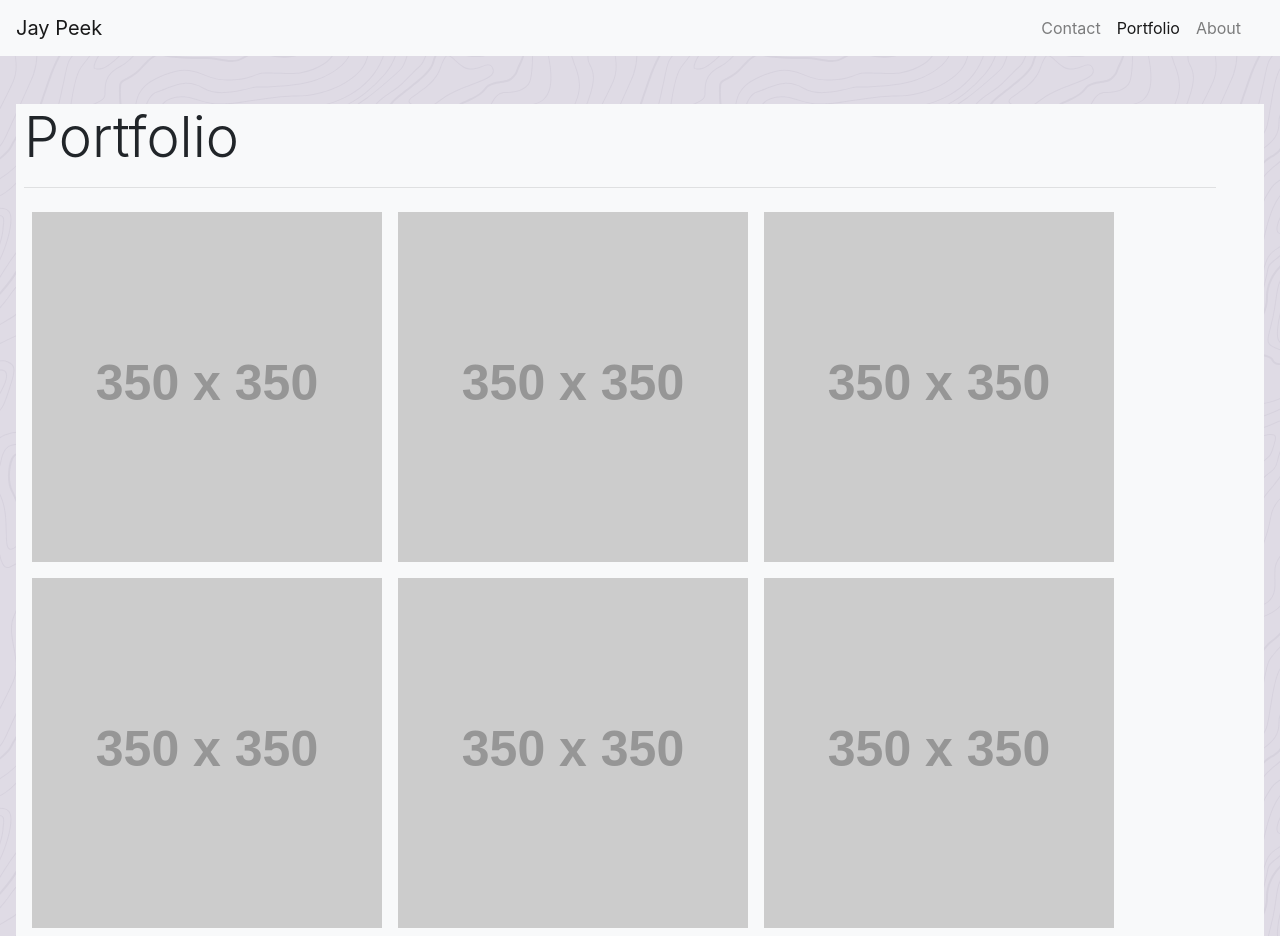
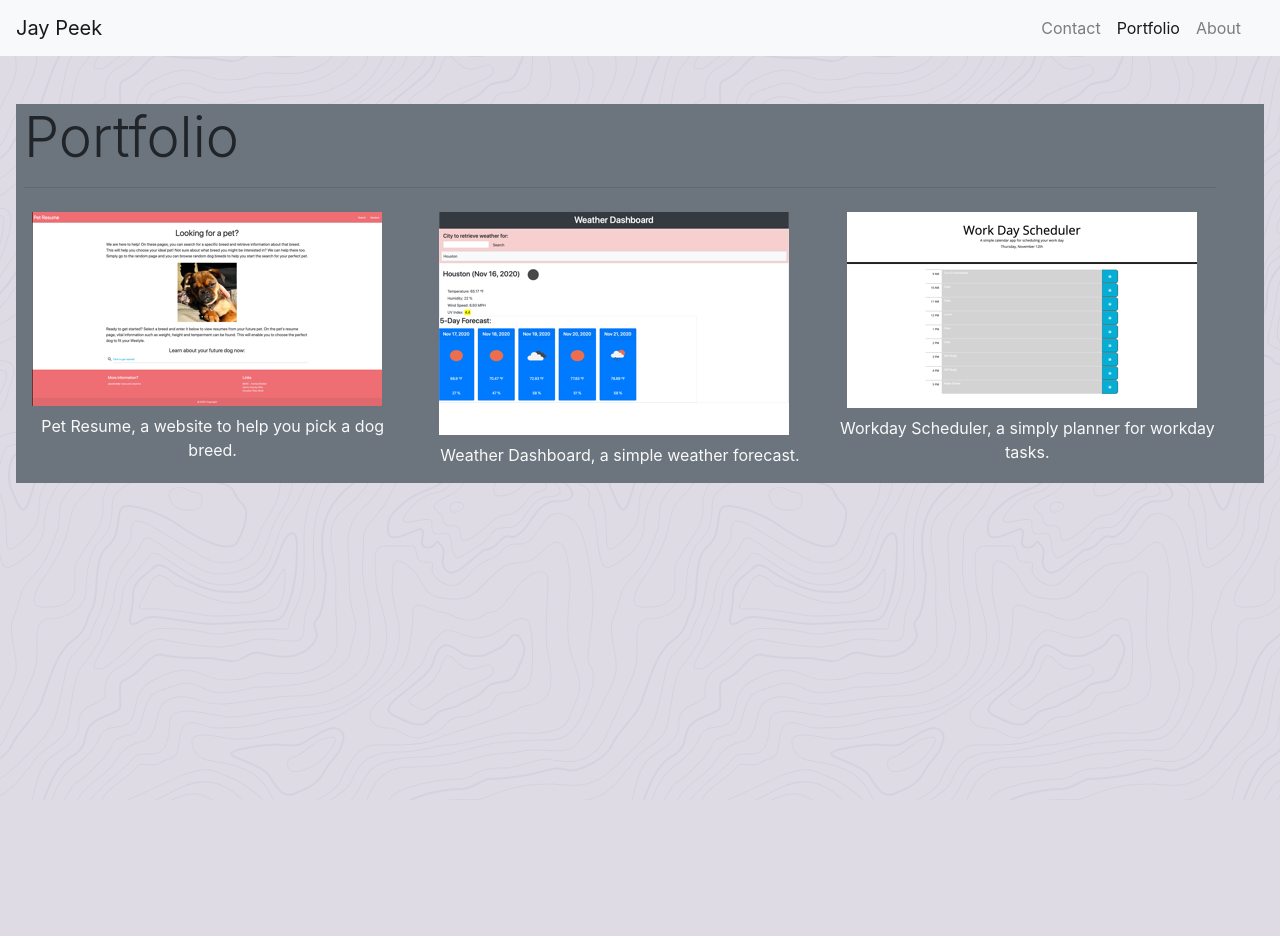
Before and after one commit to ChefJayPeek/Profile, a plain HTML site: page portfolio.html in a window 1280 px wide. After the commit the page ends 800 px from the top, so only its background shows below. Drawn offline with nearby package versions, Linux system fonts and the light colour scheme; placeholder pictures from the web are drawn by us.

Commit message:
Updated with thumbnails, resume and new links to github and linkedin

```diff
--- a/portfolio.html
+++ b/portfolio.html
@@ -29,16 +29,48 @@
         </div>
       </nav>
       <!-- portfolio thumbnail images with links to completed projects will go here.-->
-      <div class="d-inline-block container-flex bg-light mt-5 mx-3 pl-2 pr-5">
+      <div class="d-inline-block container-flex bg-secondary mt-5 mx-3 pl-2 pr-5">
         <h1 class="display-4">Portfolio</h1>
         <hr>
-            <div>
-                <img alt="Portfolio image 1" src="https://via.placeholder.com/350" class="float-left m-2">
-                <img alt="Portfolio image 2" src="https://via.placeholder.com/350" class="float-left m-2">
-                <img alt="Portfolio image 3" src="https://via.placeholder.com/350" class="float-left m-2">
-                <img alt="Portfolio image 4" src="https://via.placeholder.com/350" class="float-left m-2">
+            <div class = "row">
+                <div class = "col-md-4">
+                  <div class = "thumbnail">
+                    <a href="https://chefjaypeek.github.io/petResume/index.html">
+                      <img alt="Thumbnail screenshot image Pet Resume" src="assets/petResumeThumb.png" class="m-2">
+                      <div class = "caption">
+                        <p class = "text-center text-light">Pet Resume, a website to help you pick a dog breed.</p>
+                      </div>
+                    </a>
+
+                  </div>
+                </div>
+                <div class = "col-md-4">
+                  <div class = "thumbnail">
+                    <a href="https://chefjaypeek.github.io/weatherDashboard/index.html">
+                      <img alt="Thumbnail screenshot image Weather Dashboardd" src="assets/weatherDashboardThumb.png" class="m-2">
+                      <div class = "caption">
+                        <p class = "text-center text-light">Weather Dashboard, a simple weather forecast.</p>
+                      </div>
+                    </a>
+
+                  </div>
+                </div>
+                <div class = "col-md-4">
+                  <div class = "thumbnail">
+                    <a href="https://chefjaypeek.github.io/work_day_scheduler/index.html">
+                      <img alt="Thumbnail screenshot image Workday Scheduler" src="assets/workDaySchedulerThumb.png" class="m-2">
+                      <div class = "caption">
+                        <p class = "text-center text-light">Workday Scheduler, a simply planner for workday tasks.</p>
+                      </div>
+                    </a>
+
+                  </div>
+                </div>
+
+
+                <!-- <img alt="Portfolio image 4" src="https://via.placeholder.com/350" class="float-left m-2">
                 <img alt="Portfolio image 5" src="https://via.placeholder.com/350" class="float-left m-2">
-                <img alt="Portfolio image 6" src="https://via.placeholder.com/350" class="float-left m-2">
+                <img alt="Portfolio image 6" src="https://via.placeholder.com/350" class="float-left m-2"> -->
             </div>
 
       </div>
```
Also changed, not shown: contact.html (+1 -1 lines), index.html (+1 -1 lines), assets/petResume.png (added), assets/petResumeThumb.png (added), assets/weatherDashboard.png (added), assets/weatherDashboardThumb.png (added), assets/workDayScheduler.png (added), assets/workDaySchedulerThumb.png (added), 2 other files.
